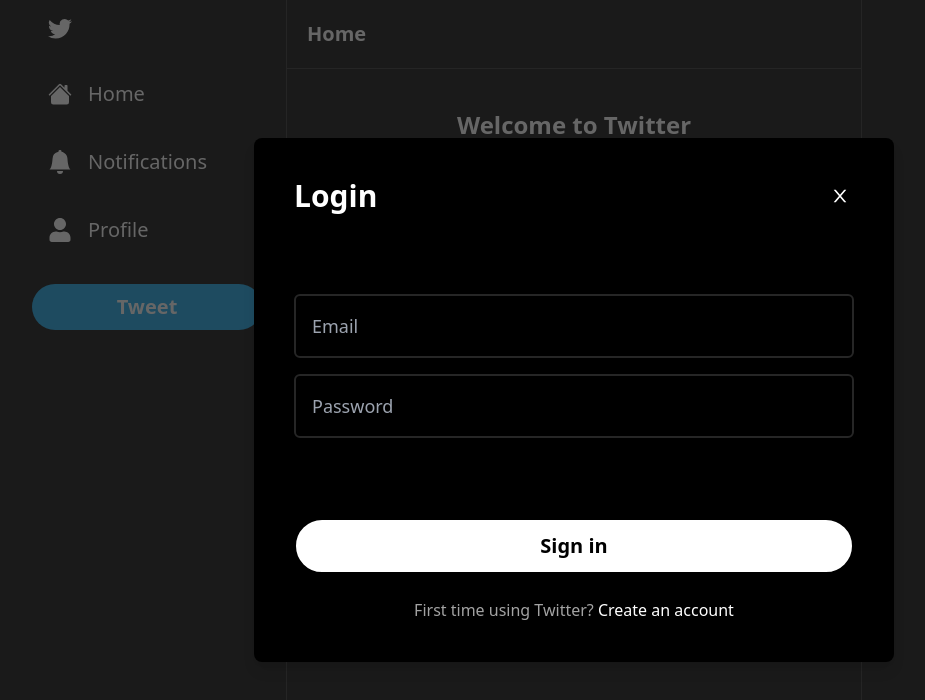
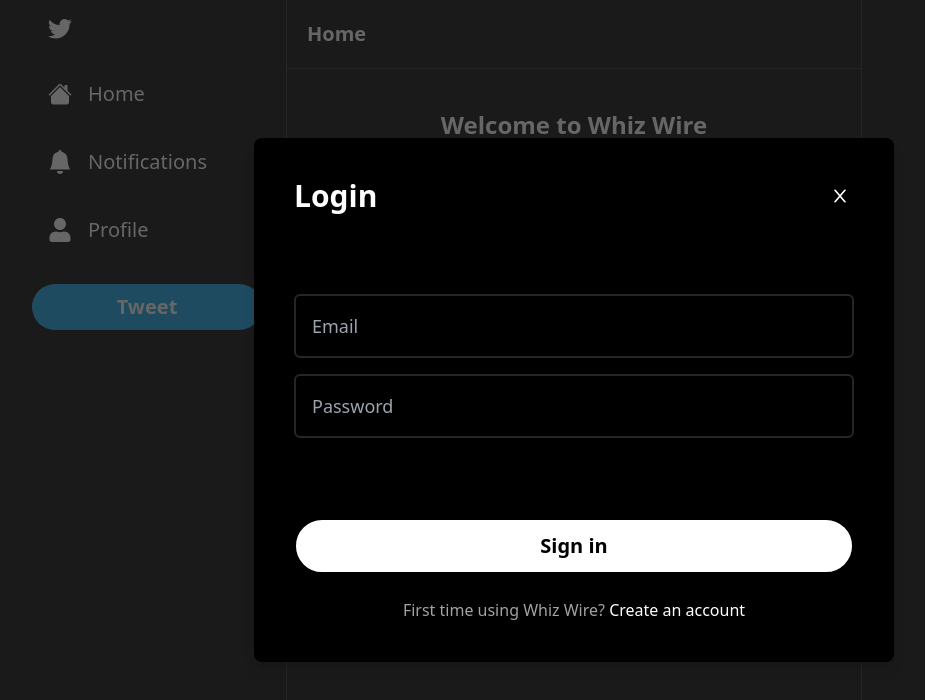
Before and after one commit to mjontop/WhizWire, a Next.js app: page / in a window 1280 px wide. Both pictures are taken after a click on the button "Login". Shown: the top 700 px of the page, without its empty margins (66-991 px from the left). Built offline with nearby package versions, Linux system fonts and the light colour scheme; no server answers; the database is empty.

Commit message:
Updated naming

```diff
--- a/components/Form.tsx
+++ b/components/Form.tsx
@@ -90,7 +90,7 @@ const Form: React.FC<FormProps> = ({ placeholder, isComment, postId }) => {
         </div>
       ) : (
         <div className="py-8">
-          <h1 className="text-white text-2xl text-center mb-4 font-bold">Welcome to Twitter</h1>
+          <h1 className="text-white text-2xl text-center mb-4 font-bold">Welcome to Whiz Wire</h1>
           <div className="flex flex-row items-center justify-center gap-4">
             <Button label="Login" onClick={loginModal.onOpen} />
             <Button label="Register" onClick={registerModal.onOpen} secondary />
--- a/components/modals/LoginModal.tsx
+++ b/components/modals/LoginModal.tsx
@@ -60,7 +60,7 @@ const LoginModal = () => {
 
   const footerContent = (
     <div className="text-neutral-400 text-center mt-4">
-      <p>First time using Twitter?
+      <p>First time using Whiz Wire?
         <span
           onClick={onToggle}
           className="
```
Also changed, not shown: 2 other files (tests, documents, lock files or other folders).
